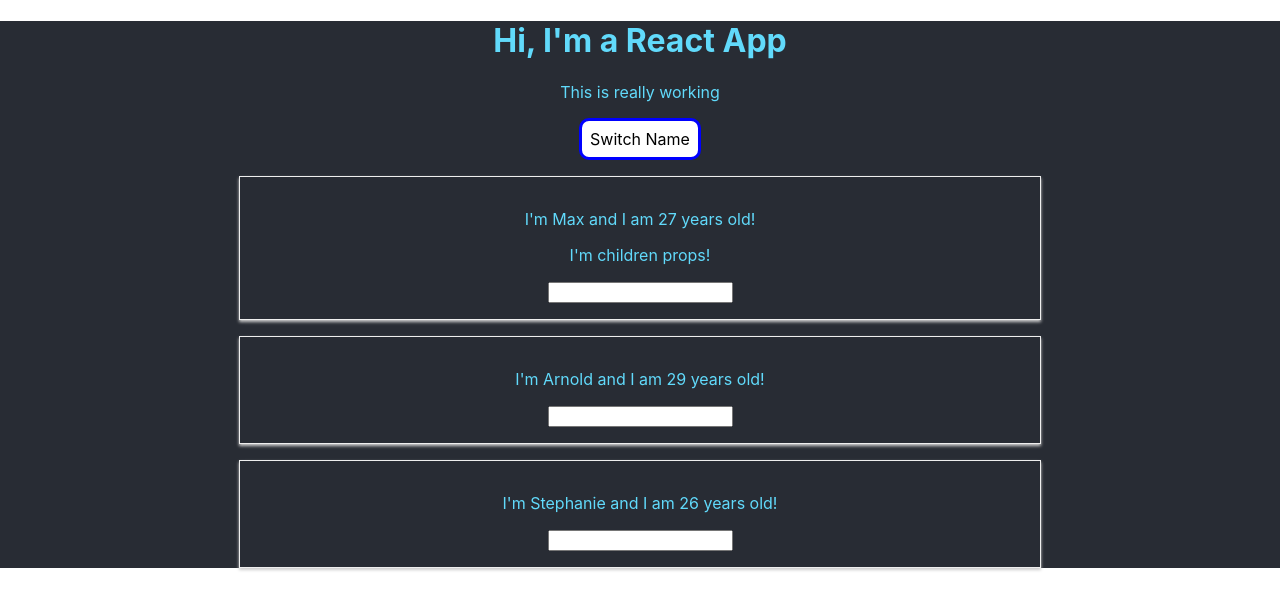
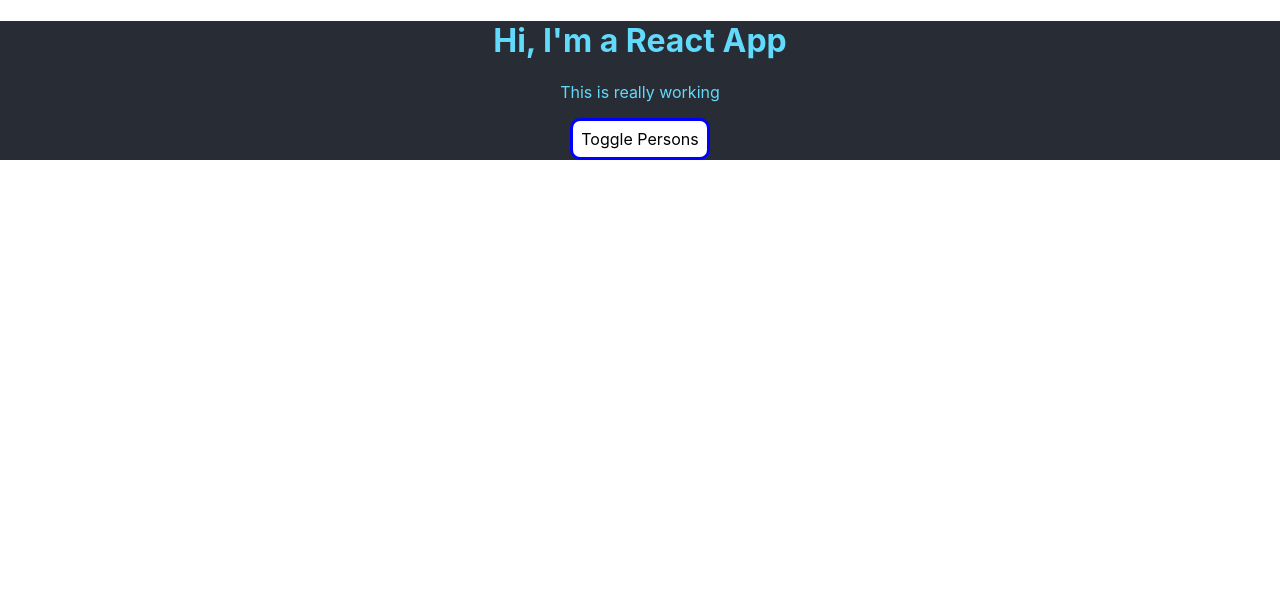
Before and after one commit to DavydovDenys/React---The-Complete-Guide-incl.-Hooks-React-Router-Redux-, a React (Create React App) app: page / in a window 1280 px wide. Shown: the top 610 px of the page. Built offline with nearby package versions, Linux system fonts and the light colour scheme.

Commit message:
add Rendering Content Conditionally

```diff
--- a/src/App.js
+++ b/src/App.js
@@ -1,7 +1,7 @@
 import React, {useState} from 'react';
 import './App.css';
 import Person from "./Person/Person";
-import {Component} from "react";
+
 
 const App = (props) => {
 
@@ -11,7 +11,8 @@ const App = (props) => {
       {name: 'Arnold', age: 29},
       {name: 'Stephanie', age: 26},
     ],
-    otherState: 'some other value'
+    otherState: 'some other value',
+    showPersons: false
   });
 
   const switchNameHandler = (newName) => {
@@ -42,12 +43,21 @@ const App = (props) => {
     padding: '8px'
   };
 
+  const [show, setShow] = useState(false);
+
+  const togglePersonsHandler = () => {
+    const doesShow = show;
+    setShow(!doesShow);
+  }
+
   return (
     <div className="App">
       <h1>Hi, I'm a React App</h1>
       <p>This is really working</p>
-      <button style={style} onClick={switchNameHandler.bind(this, 'Tom')}>Switch Name</button>
+      <button style={style} onClick={togglePersonsHandler}>Toggle Persons</button>
 
+      {
+        show === true ?
         <div>
           <Person
             name={personState.persons[0].name}
@@ -64,6 +74,8 @@ const App = (props) => {
             age={personState.persons[2].age}
           />
         </div>
+        : null
+      }
     </div>
   );
 }
```
Lines whose indentation alone changed are shown as unchanged.
